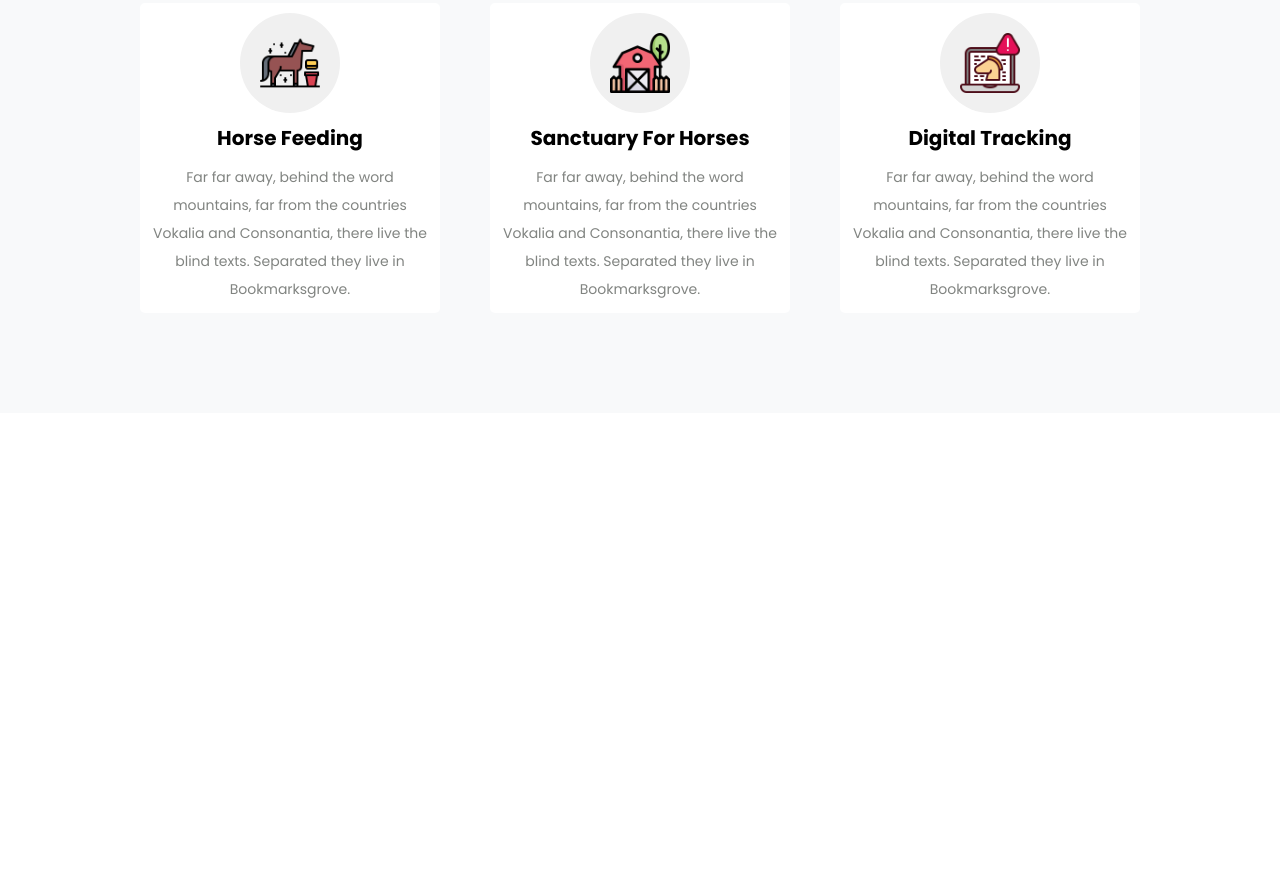
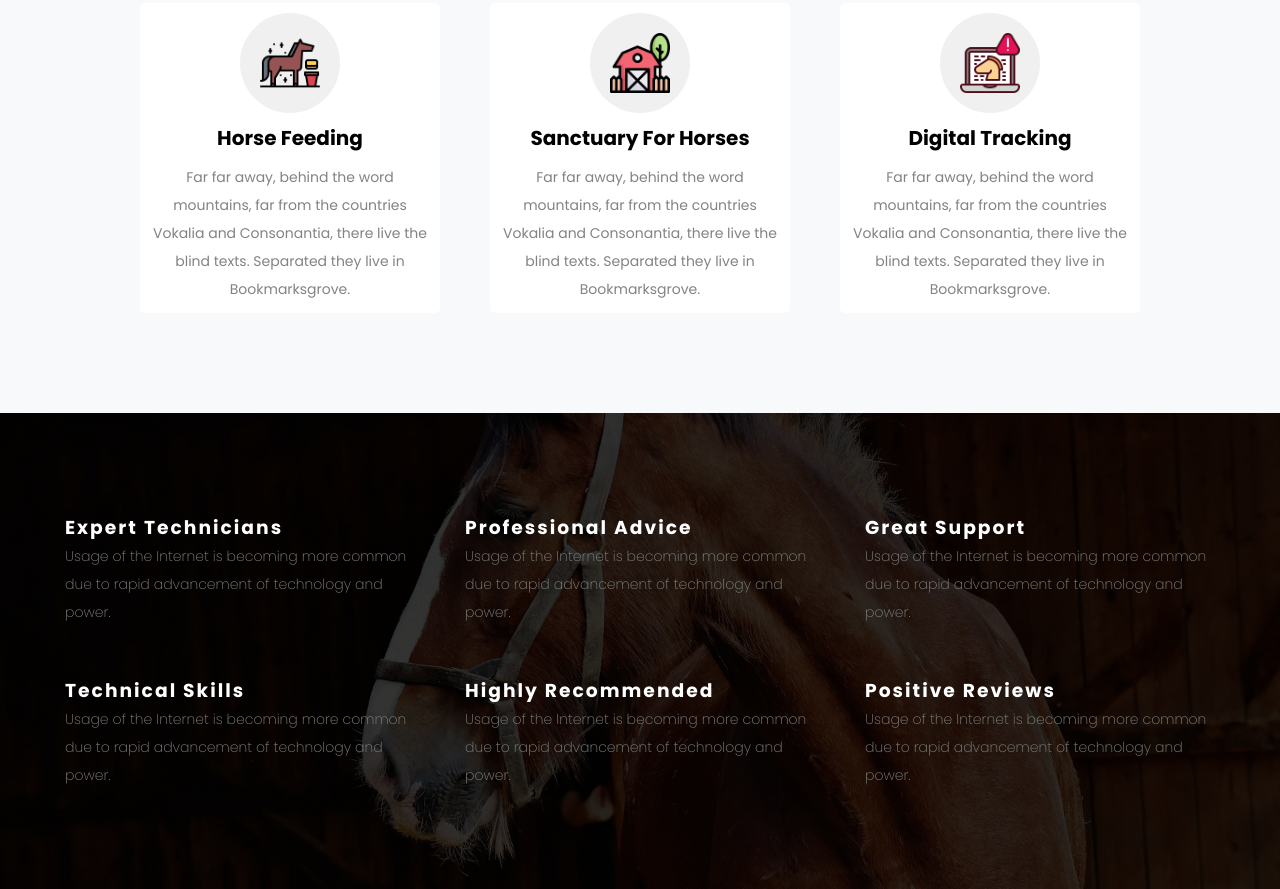
Before and after one commit to de-scientist/horse-club-SD20255, a website built with Vite: page index.html in a window 1280 px wide. Shown: the part 1642-2531 px from the top of the page. Before the commit the page ends 2055 px from the top, so only its background shows below. Built offline with nearby package versions, Linux system fonts and the light colour scheme.

Commit message:
3build the reasons section

```diff
--- a/index.html
+++ b/index.html
@@ -232,5 +232,52 @@
       </div>
     </section>
     <!-- End of services section -->
+
+    <!-- Reasons section -->
+    <section class="reasons-section">
+      <div class="reason">
+        <h3 class="reason-title">expert technicians</h3>
+        <p class="reason-description">
+          Usage of the Internet is becoming more common due to rapid advancement
+          of technology and power.
+        </p>
+      </div>
+      <div class="reason">
+        <h3 class="reason-title">professional advice</h3>
+        <p class="reason-description">
+          Usage of the Internet is becoming more common due to rapid advancement
+          of technology and power.
+        </p>
+      </div>
+      <div class="reason">
+        <h3 class="reason-title">great support</h3>
+        <p class="reason-description">
+          Usage of the Internet is becoming more common due to rapid advancement
+          of technology and power.
+        </p>
+      </div>
+      <div class="reason">
+        <h3 class="reason-title">technical skills</h3>
+        <p class="reason-description">
+          Usage of the Internet is becoming more common due to rapid advancement
+          of technology and power.
+        </p>
+      </div>
+      <div class="reason">
+        <h3 class="reason-title">highly recommended</h3>
+        <p class="reason-description">
+          Usage of the Internet is becoming more common due to rapid advancement
+          of technology and power.
+        </p>
+      </div>
+      <div class="reason">
+        <h3 class="reason-title">positive reviews</h3>
+        <p class="reason-description">
+          Usage of the Internet is becoming more common due to rapid advancement
+          of technology and power.
+        </p>
+      </div>
+    </section>
+    <!-- End of reasons section -->
   </body>
 </html>
--- a/src/style.css
+++ b/src/style.css
@@ -301,3 +301,36 @@ body {
   color: var(--color-grey);
 }
 /* End of services styling */
+
+/* Reasons section styling */
+.reasons-section {
+  /* height: 100vh; */
+  background:
+    linear-gradient(rgba(0, 0, 0, 0.8), rgba(0, 0, 0, 0.8)),
+    url(./images/reasons-bg-img.jpg);
+  background-size: cover;
+  background-position: center;
+  display: flex;
+  justify-content: center;
+  flex-wrap: wrap;
+  gap: 5rem;
+  padding: 10rem 5rem;
+}
+
+.reason {
+  width: 35rem;
+}
+
+.reason-title {
+  color: var(--color-white);
+  text-transform: capitalize;
+  letter-spacing: 2px;
+}
+
+.reason-description {
+  font-size: 1.4rem;
+  color: var(--color-grey);
+  line-height: 2;
+  font-weight: 200;
+}
+/* End of reasons section styling */
```
